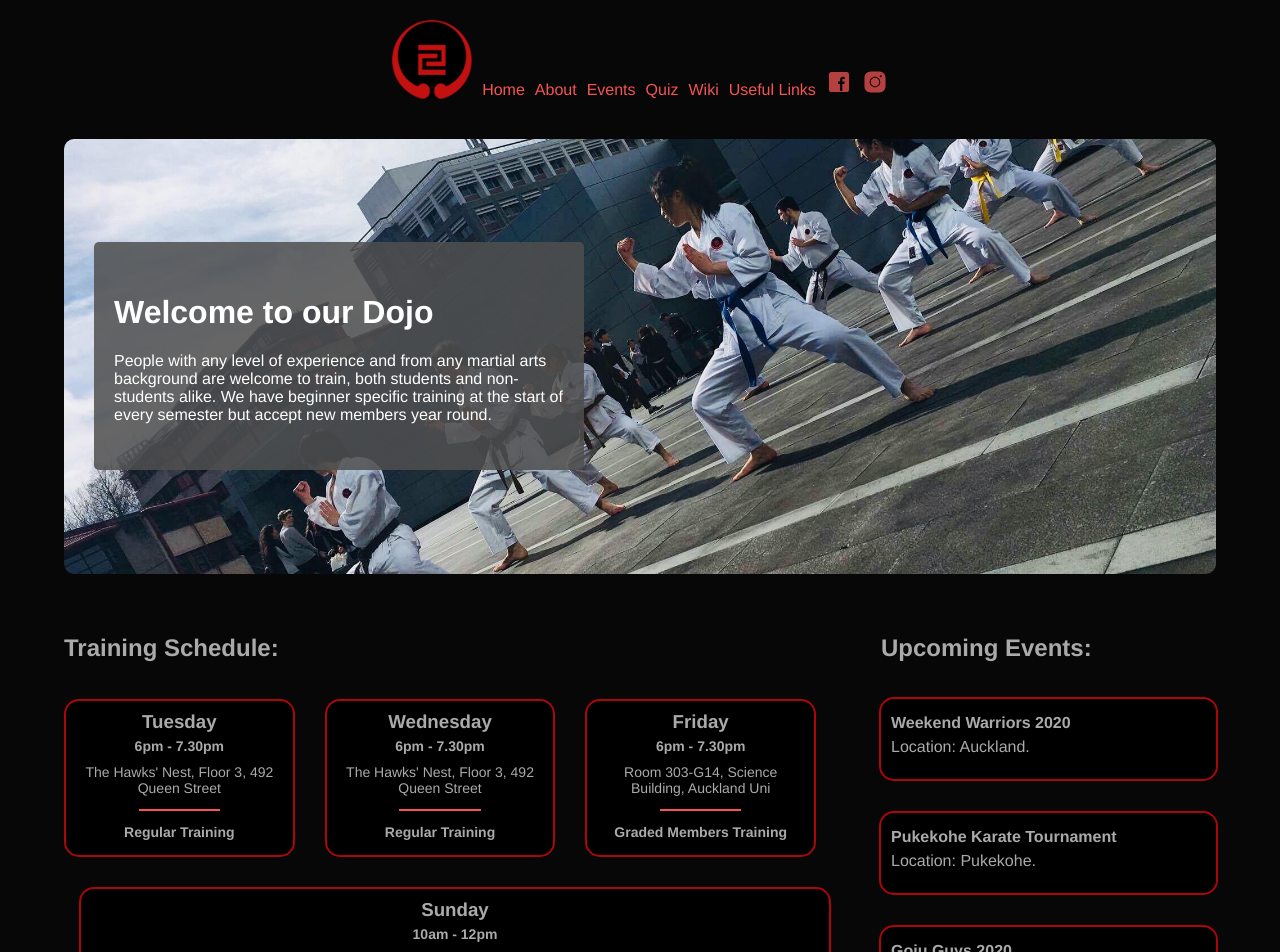
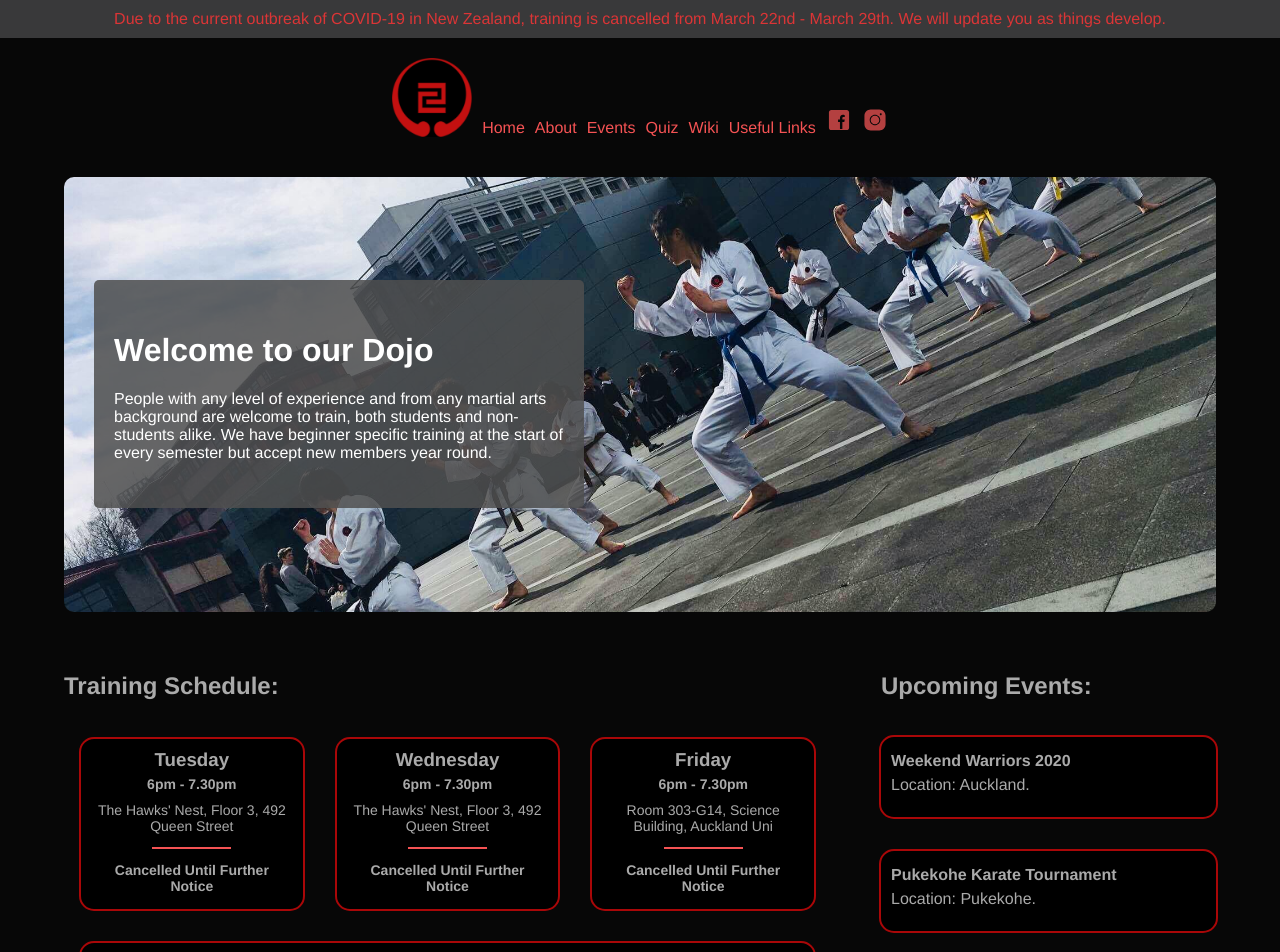
Before and after one commit to matt-auckland/uoa-karate, a Vue app: page / in a window 1280 px wide. Shown: the top 952 px of the page. Built offline with nearby package versions, Linux system fonts and the light colour scheme.

Commit message:
Updated site with a newsite wide banner about COVID. Updated training schedule

```diff
--- a/src/App.vue
+++ b/src/App.vue
@@ -1,5 +1,6 @@
 <template>
   <div id="app">
+    <SitewideBanner />
     <Header />
     <router-view />
     <Footer>
@@ -20,12 +21,14 @@
 <script>
 import Header from "@/components/Header.vue";
 import QuoteDisplay from "@/components/QuoteDisplay.vue";
+import SitewideBanner from "@/components/SitewideBanner.vue";
 
 export default {
   name: "App",
   components: {
     Header,
-    QuoteDisplay
+    QuoteDisplay,
+    SitewideBanner
   },
   metaInfo: {
     title: "UoA Karate Club",
@@ -73,14 +76,12 @@ body {
 
 a {
   color: var(--persian-red-light);
-    text-decoration: none;
-
+  text-decoration: none;
 }
 
 a:hover {
   color: var(--persian-red);
-    text-decoration: underline;
-
+  text-decoration: underline;
 }
 
 .quote-display {
--- /dev/null
+++ b/src/assets/config.json
@@ -0,0 +1,5 @@
+{
+  "bannerText": {
+    "text": "Due to the current outbreak of COVID-19 in New Zealand, training is cancelled from March 22nd - March 29th. We will update you as things develop."
+  }
+}
--- a/src/assets/schedule-data.json
+++ b/src/assets/schedule-data.json
@@ -5,7 +5,7 @@
     "startTime": "6pm",
     "finishTime": "7.30pm",
     "location": "The Hawks' Nest, Floor 3, 492 Queen Street",
-    "notes": "Regular Training"
+    "notes": "Cancelled Until Further Notice"
   },
   {
     "index": 2,
@@ -13,7 +13,7 @@
     "startTime": "6pm",
     "finishTime": "7.30pm",
     "location": "The Hawks' Nest, Floor 3, 492 Queen Street",
-    "notes": "Regular Training"
+    "notes": "Cancelled Until Further Notice"
   },
   {
     "index": 3,
@@ -21,7 +21,7 @@
     "startTime": "6pm",
     "finishTime": "7.30pm",
     "location": "Room 303-G14, Science Building, Auckland Uni",
-    "notes": "Graded Members Training"
+    "notes": "Cancelled Until Further Notice"
   },
   {
     "index": 4,
@@ -29,6 +29,6 @@
     "startTime": "10am",
     "finishTime": "12pm",
     "location": "The Hawks' Nest, Floor 3, 492 Queen Street",
-    "notes": "Regular Training"
+    "notes": "Cancelled Until Further Notice"
   }
 ]
--- /dev/null
+++ b/src/components/SitewideBanner.vue
@@ -0,0 +1,41 @@
+<template>
+  <div
+    v-if="bannerText"
+    id="sitewide-banner"
+  >
+    <div id="banner-text">
+      {{bannerText}}
+    </div>
+  </div>
+</template>
+
+
+<script>
+import config from "@/assets/config.json";
+
+export default {
+  name: "SitewideBanner",
+  data() {
+    return {
+      bannerText: config.bannerText.text
+    };
+  }
+};
+</script>
+
+<style>
+#sitewide-banner {
+  position: sticky;
+  text-align: center;
+  background: var(--tuatara);
+  color: var(--persian-red);
+  width: 100vw;
+  margin: 0 -5vw;
+  z-index: 1;
+  top: 0;
+  left: 0;
+}
+#banner-text {
+  padding: 10px 5vw;
+}
+</style>
--- a/src/components/TrainingSchedule.vue
+++ b/src/components/TrainingSchedule.vue
@@ -35,9 +35,6 @@ export default {
 </script>
 
 <style scoped>
-.schedule-data-container {
-}
-
 h3 {
   color: var(--base-font-color);
   margin: 0;
@@ -80,18 +77,8 @@ hr {
   padding: 10px 12px;
   text-align: center;
   border-radius: 15px;
-  background-color: var(--tuatara);
   background-color: black;
-
   transition: transform 500ms;
-}
-
-.day:last-child {
-  margin-right: 0;
-}
-
-.day:first-child {
-  margin-left: 0;
 }
 
 .day:hover {
```
